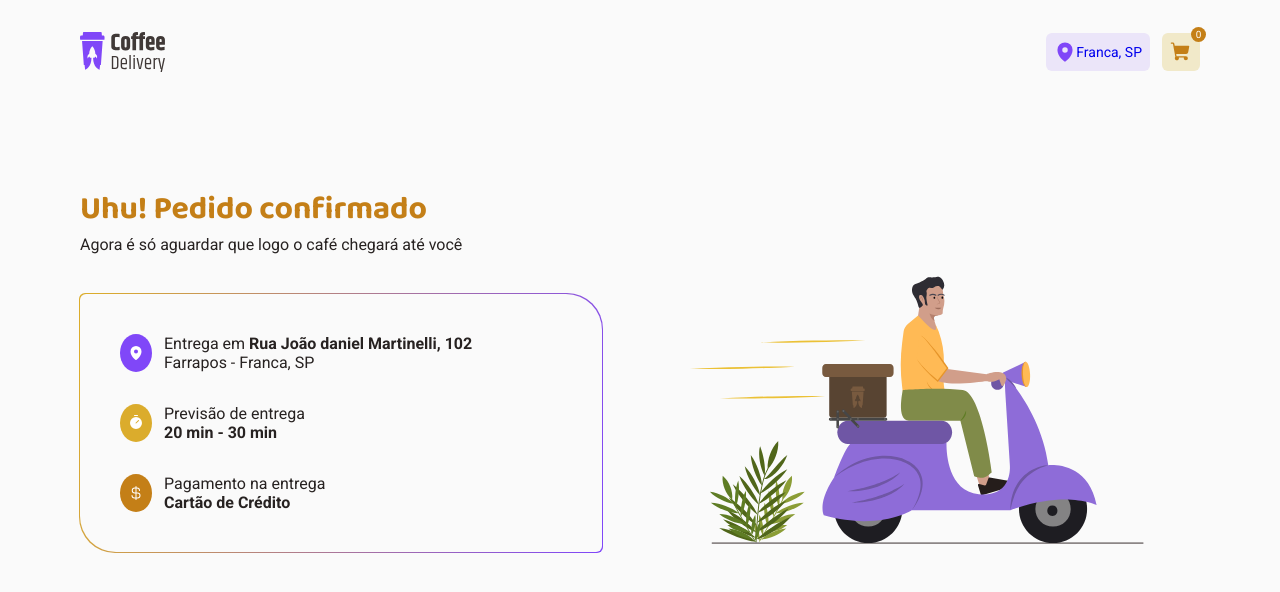
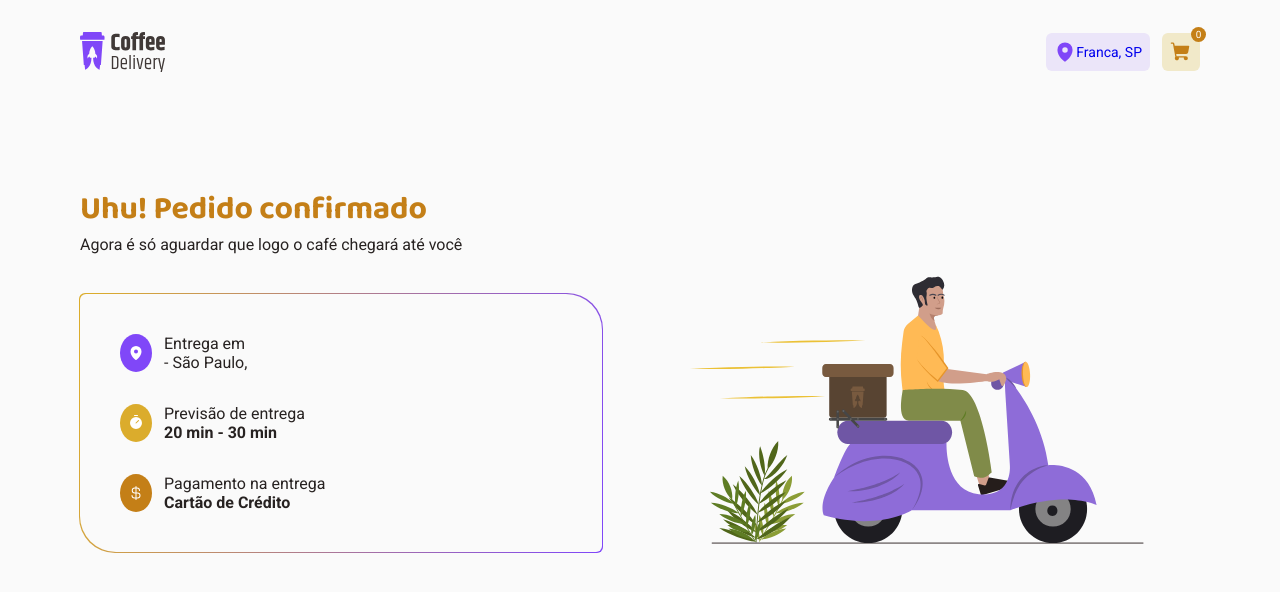
Before and after one commit to Yago-Henrique03/02-coffedelivery-ts, a React (Vite) app: page /completedbuy in a window 1280 px wide. Shown: the top 592 px of the page. Built offline with nearby package versions, Linux system fonts and the light colour scheme.

Commit message:
finished project

```diff
--- a/src/contexts/ChartAndCoffes.tsx
+++ b/src/contexts/ChartAndCoffes.tsx
@@ -155,12 +155,24 @@ interface Product {
   isOnChart?: boolean
 }
 
+interface userLocationType {
+  CEP: number
+  STREET: string
+  RESNUMBER: number
+  COMPLEMENT: string
+  BAIRRO: string
+  CITY: string
+  UF: string
+}
+
 interface ChartContextType {
   products: Product[]
+  userLocation: userLocationType
   setAddQuantity: (id: number) => void
   removeQuantity: (id: number) => void
   addToChart: (id: number) => void
   removeFromChart: (id: number) => void
+  addUserLocation: (agrs: userLocationType) => void
 }
 
 export const ChartContext = createContext({} as ChartContextType)
@@ -171,6 +183,7 @@ interface ChartContextProviderProps {
 
 export function ChartContextProvider({ children }: ChartContextProviderProps) {
   const [products, setProducts] = useState([...coffes])
+  const [userLocation, setUserLocation] = useState({})
   function setAddQuantity(id: number) {
     setProducts((state) =>
       state.map((product) => {
@@ -219,9 +232,15 @@ export function ChartContextProvider({ children }: ChartContextProviderProps) {
     )
   }
 
+  function addUserLocation(args: userLocationType) {
+    setUserLocation((state: any) => args)
+  }
+
   return (
     <ChartContext.Provider
       value={{
+        addUserLocation,
+        userLocation,
         products,
         setAddQuantity,
         removeQuantity,
--- a/src/pages/CompletedBuy/index.tsx
+++ b/src/pages/CompletedBuy/index.tsx
@@ -13,8 +13,12 @@ import {
   PaymentText,
 } from './styles'
 import bannerImg from '../../assets/Illustration.svg'
+import { useContext } from 'react'
+import { ChartContext } from '../../contexts/ChartAndCoffes'
 
 export function CompletedBuy() {
+  const { userLocation } = useContext(ChartContext)
+  console.log(userLocation)
   return (
     <MainContainer>
       <StatusOrderContainer>
@@ -29,9 +33,11 @@ export function CompletedBuy() {
             </LocaleIcon>
             <LocaleText>
               <p>
-                Entrega em <span>Rua João daniel Martinelli, 102</span>
+                Entrega em <span>{userLocation.STREET}</span>
               </p>
-              <p>Farrapos - Franca, SP</p>
+              <p>
+                {userLocation.CITY} - São Paulo, {userLocation.UF}
+              </p>
             </LocaleText>
           </IconContainer>
           <IconContainer>
--- a/src/pages/Payout/index.tsx
+++ b/src/pages/Payout/index.tsx
@@ -41,8 +41,13 @@ import { zodResolver } from '@hookform/resolvers/zod'
 import * as zod from 'zod'
 
 export function Payout() {
-  const { products, setAddQuantity, removeQuantity, removeFromChart } =
-    useContext(ChartContext)
+  const {
+    products,
+    setAddQuantity,
+    removeQuantity,
+    removeFromChart,
+    addUserLocation,
+  } = useContext(ChartContext)
 
   // valores do carrinho
   const itensOnChart = products.filter((product) => product.isOnChart === true)
@@ -64,14 +69,16 @@ export function Payout() {
     UF: zod.string().min(1, 'Informe seu estado'),
   })
 
-  const { register, handleSubmit, watch, setValue } = useForm({
+  type NewUserLocation = zod.infer<typeof newUserLocationValidation>
+
+  const { register, handleSubmit, watch, setValue } = useForm<NewUserLocation>({
     resolver: zodResolver(newUserLocationValidation),
   })
 
   const navigate = useNavigate()
 
   function handleAddLocationHouse(data: any) {
-    console.log(data)
+    addUserLocation(data)
     navigate('/Completedbuy')
   }
 
```
